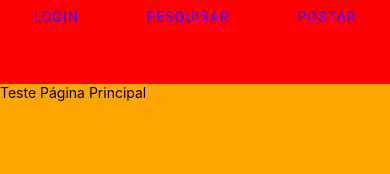
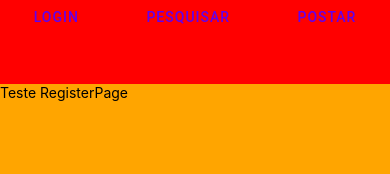
Before and after one commit to ICEI-PUC-Minas-PMV-ADS/pmv-ads-2022-1-e3-proj-mov-t3-100-ingredientes, a React Native app in the folder src/: screen /RegisterPage in a window 390 px wide. Shown: the top 174 px of the page. Built offline with nearby package versions, Linux system fonts and the light colour scheme.

Commit message:
Navegação RegisterPage
Navegação funcional da Pagina de Registro

```diff
--- a/src/App.js
+++ b/src/App.js
@@ -1,5 +1,6 @@
 import LoginPage from './pages/LoginPage';
 import MainPage from './pages/MainPage';
+import RegisterPage from './pages/RegisterPage';
 import PostRecipePage from './pages/PostRecipePage';
 import { NavigationContainer } from '@react-navigation/native';
 import { createNativeStackNavigator } from '@react-navigation/native-stack';
@@ -13,6 +14,7 @@ const App = () => {
         <Stack.Screen name="MainPage" component={MainPage} />
         <Stack.Screen name="LoginPage" component={LoginPage} />
         <Stack.Screen name="PostRecipePage" component={PostRecipePage} />
+        <Stack.Screen name="RegisterPage" component={RegisterPage} />
       </Stack.Navigator>
     </NavigationContainer>
   );
--- a/src/pages/LoginPage.js
+++ b/src/pages/LoginPage.js
@@ -4,7 +4,13 @@ import HeaderComponent from '../components/HeaderComponent';
 import BodyComponent from '../components/BodyComponent';
 import StylesLoginPage from '../styles/StylesLoginPage';
 
+import { useNavigation } from '@react-navigation/native';
+import { Button } from 'react-native-paper';
+
 const LoginPage = () => {
+
+  const navigation = useNavigation();
+
   return (
     <>
     <HeaderComponent></HeaderComponent>
@@ -34,7 +40,8 @@ const LoginPage = () => {
             </TouchableOpacity>
 
             <TouchableOpacity style={StylesLoginPage.BotaoRegistrar}>
-              <Text style={StylesLoginPage.TextoRegistrar}>Criar conta gratis</Text>
+             {/* <Text style={StylesLoginPage.TextoRegistrar} onPress={() => navigation.navigate('RegisterPage')}>Criar conta gratis</Text> */}
+             <Button mode="text" onPress={() => navigation.navigate('RegisterPage')}>Register</Button>
             </TouchableOpacity>
 
           </View>
--- /dev/null
+++ b/src/pages/RegisterPage.js
@@ -0,0 +1,16 @@
+import { View, Text } from 'react-native';
+import HeaderComponent from './../components/HeaderComponent';
+import BodyComponent from '../components/BodyComponent';
+
+const Register = () => {
+  return (
+    <>
+    <HeaderComponent></HeaderComponent>
+    <BodyComponent>
+      <Text>Teste RegisterPage</Text>
+    </BodyComponent>
+    </>
+  );
+}
+
+export default Register;
```
